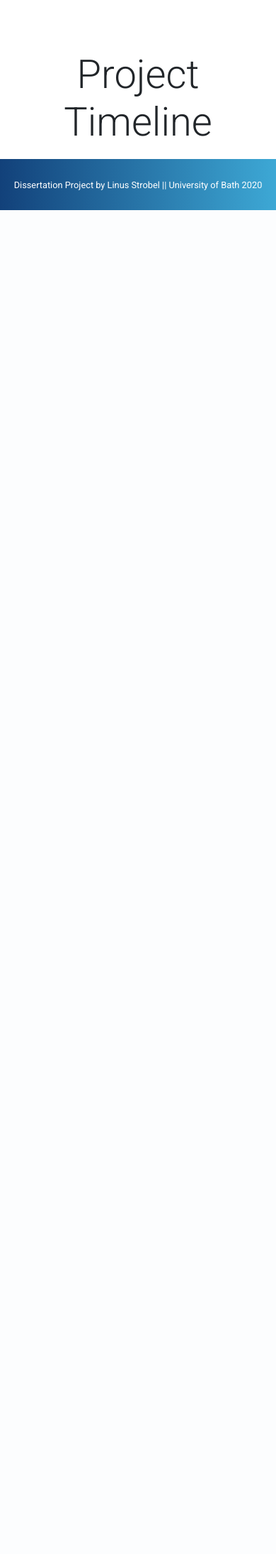
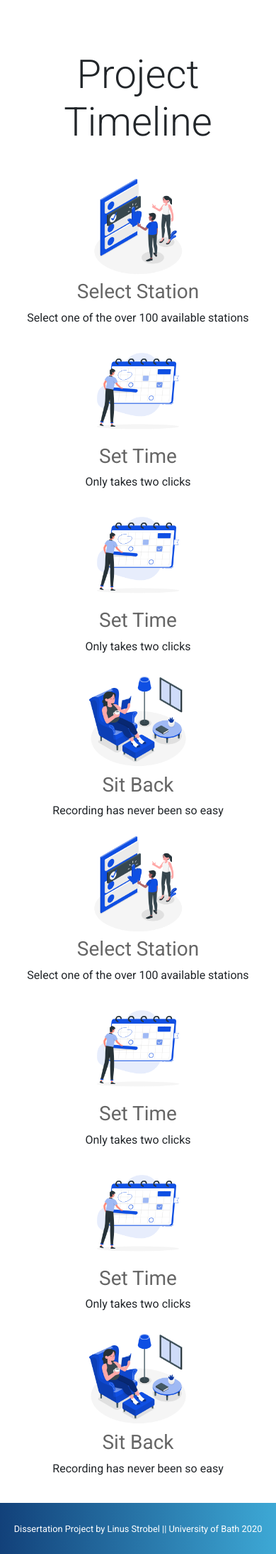
Before and after one commit to lps116/radio_recording_app, a Django app: page / in a window 390 px wide. Shown: the part 2646-4835 px from the top of the page at 71% size. Before the commit the page ends 2942 px from the top, so only its background shows below. Run offline with Django 3.2, Linux system fonts and the light colour scheme; parts of the project's set-up code (start-up, migrations or seed data) failed here and were passed over; some libraries are stand-ins or nearby versions.

Commit message:
template for project timeline added

```diff
--- a/home/templates/home/home.html
+++ b/home/templates/home/home.html
@@ -116,6 +116,51 @@
       </div>
      </div>
   </div>
+
+  <div class="container-fluid padding">
+    <div class="row text-center padding">
+      <div class="col-xs-12 col-md-3">
+        <img src="{% static 'images/select.png' %}" class="bottom-img" style="height: 150px; width: 150px;">
+        <h3>Select Station</h3>
+        <p>Select one of the over 100 available stations</p>
+      </div>
+      <div class="col-xs-12 col-md-3">
+        <img src="{% static 'images/schedule.png' %}" class="bottom-img" style="height: 150px; width: 150px;">
+        <h3>Set Time</h3>
+        <p>Only takes two clicks</p>
+      </div>
+      <div class="col-xs-12 col-md-3">
+        <img src="{% static 'images/schedule.png' %}" class="bottom-img" style="height: 150px; width: 150px;">
+        <h3>Set Time</h3>
+        <p>Only takes two clicks</p>
+      </div>
+      <div class="col-xs-12 col-md-3">
+        <img src="{% static 'images/relax.png' %}" class="bottom-img" style="height: 150px; width: 150px;">
+        <h3>Sit Back</h3>
+        <p>Recording has never been so easy</p>
+      </div>
+      <div class="col-xs-12 col-md-3">
+        <img src="{% static 'images/select.png' %}" class="bottom-img" style="height: 150px; width: 150px;">
+        <h3>Select Station</h3>
+        <p>Select one of the over 100 available stations</p>
+      </div>
+      <div class="col-xs-12 col-md-3">
+        <img src="{% static 'images/schedule.png' %}" class="bottom-img" style="height: 150px; width: 150px;">
+        <h3>Set Time</h3>
+        <p>Only takes two clicks</p>
+      </div>
+      <div class="col-xs-12 col-md-3">
+        <img src="{% static 'images/schedule.png' %}" class="bottom-img" style="height: 150px; width: 150px;">
+        <h3>Set Time</h3>
+        <p>Only takes two clicks</p>
+      </div>
+      <div class="col-xs-12 col-md-3">
+        <img src="{% static 'images/relax.png' %}" class="bottom-img" style="height: 150px; width: 150px;">
+        <h3>Sit Back</h3>
+        <p>Recording has never been so easy</p>
+      </div>
+    </div>
+  </div>
 </section>
 
 
```
